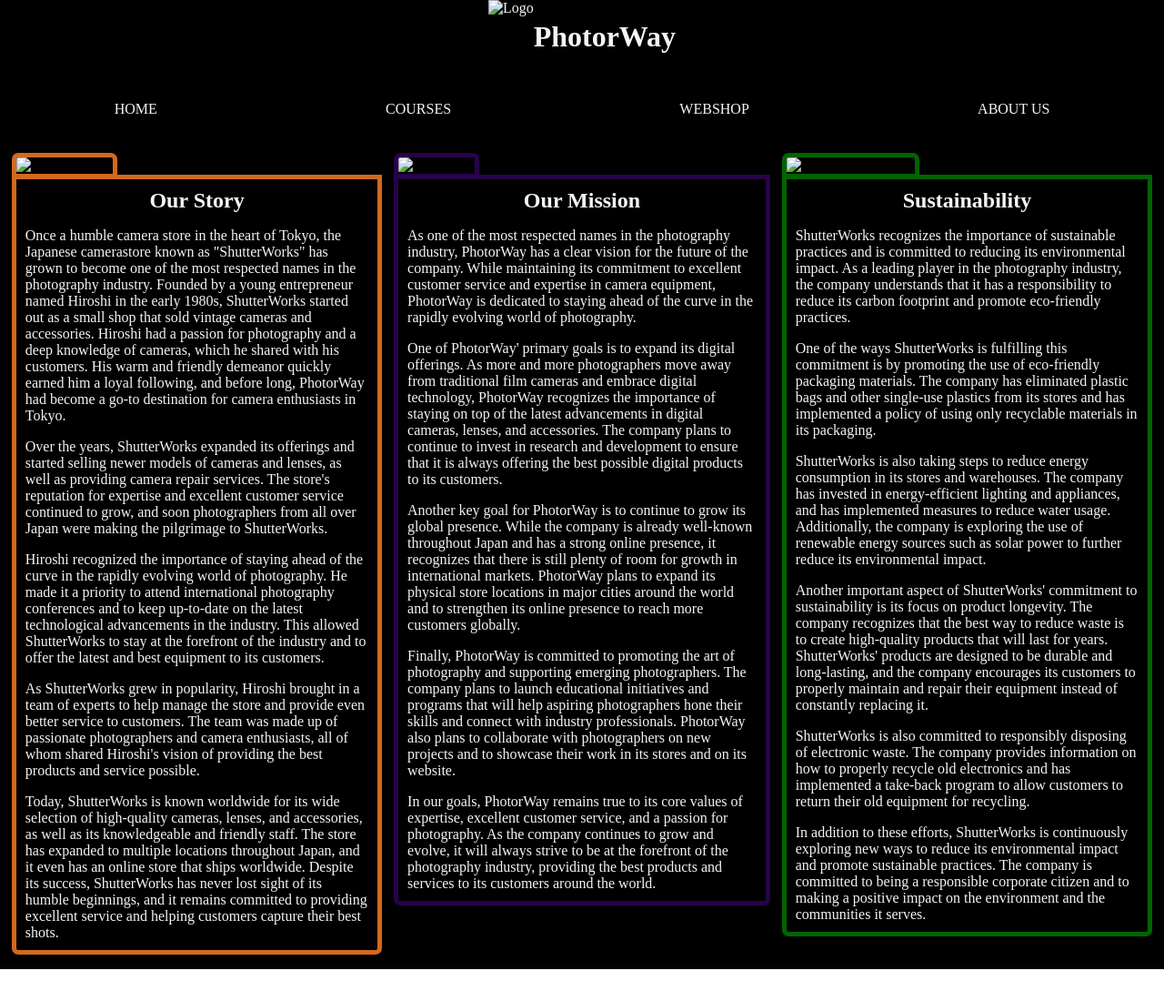
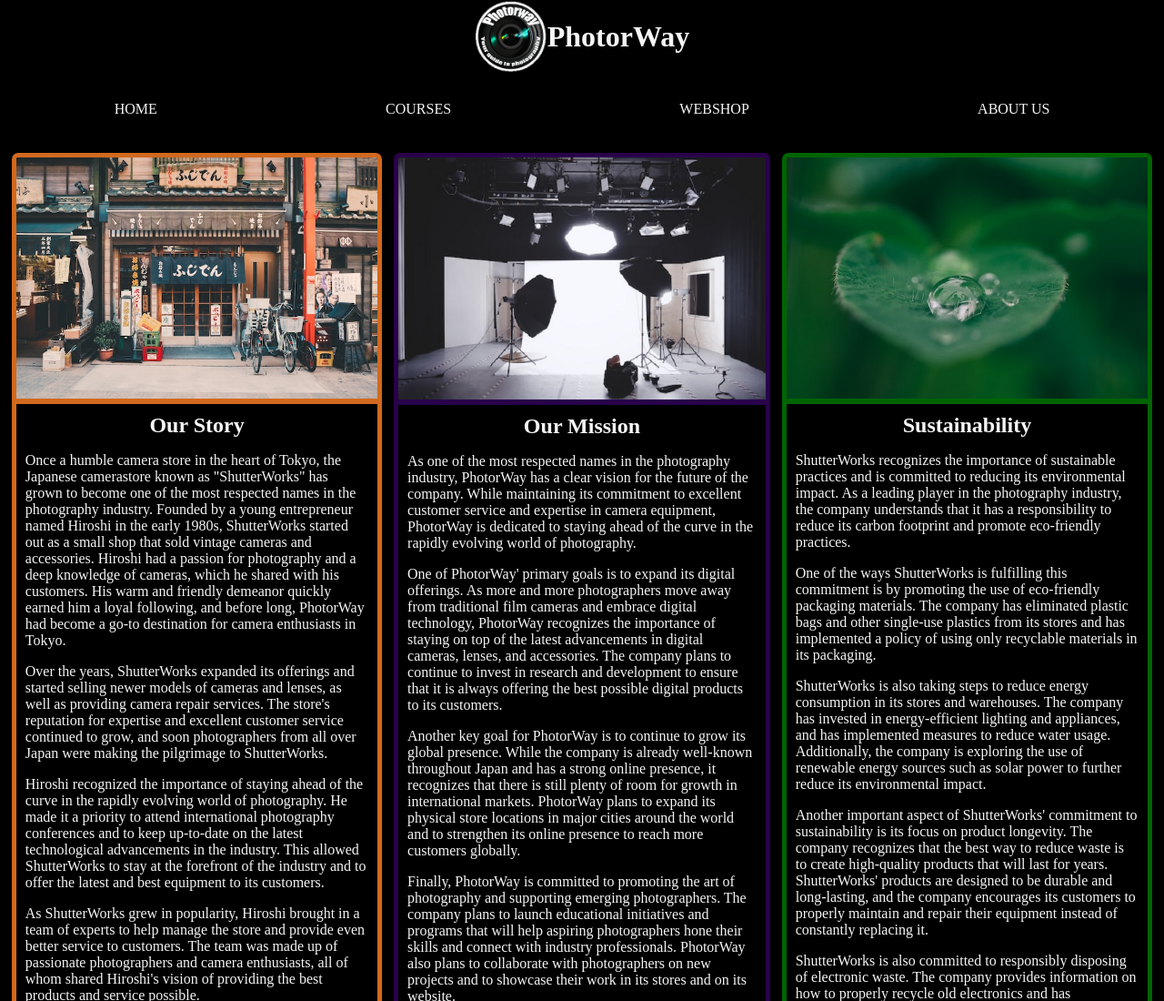
Before and after one commit to wilmerErixon/WU_klass-2C_projektVT2023, a plain HTML site: page aboutUs.html in a window 1280 px wide. Shown: the top 1100 px of the page at 91% size. Before the commit the page ends 1065 px from the top, so only its background shows below. Drawn offline with Linux system fonts and the light colour scheme; the site is published under a folder, as on GitHub Pages, so addresses that start at the root find nothing.

Commit message:
logo photoshop

```diff
--- a/aboutUs.html
+++ b/aboutUs.html
@@ -12,7 +12,7 @@
 
         <header id="header">
 
-            <img src="/img/Photoshop/Logo_PhotorWay_resized.png" alt="Logo" id="logo_image">
+            <img src="img/Photoshop/Logo_PhotorWay_resized.png" alt="Logo" id="logoImage">
             <h1 id="logo">PhotorWay</h1>
 
             <nav>
@@ -35,7 +35,7 @@
         </header>
 
         <section class="aboutUsArticle" id="ourStory">
-            <img src="/img/aboutUs/ourStoryPicture.jpg" alt="japanese store" class="aboutUsPicture" id="aboutUsPictureOurStory">
+            <img src="img/aboutUs/ourStoryPicture.jpg" alt="japanese store" class="aboutUsPicture" id="aboutUsPictureOurStory">
             <article class="aboutUsText" id="aboutUsTextOurStory">
                 <h2 class="aboutUsHeadline">Our Story</h2>
                 <p class="newParagraph">Once a humble camera store in the heart of Tokyo, the Japanese camerastore known as "ShutterWorks" has grown to become one of the most respected names in the photography industry. Founded by a young entrepreneur named Hiroshi in the early 1980s, ShutterWorks started out as a small shop that sold vintage cameras and accessories. Hiroshi had a passion for photography and a deep knowledge of cameras, which he shared with his customers. His warm and friendly demeanor quickly earned him a loyal following, and before long, PhotorWay had become a go-to destination for camera enthusiasts in Tokyo.</p>
@@ -50,7 +50,7 @@
             </article>
         </section>
         <section class="aboutUsArticle" id="ourMission">
-            <img src="/img/aboutUs/ourMissionPicture.jpg" alt="camera set" class="aboutUsPicture" id="aboutUsPictureOurMission">
+            <img src="img/aboutUs/ourMissionPicture.jpg" alt="camera set" class="aboutUsPicture" id="aboutUsPictureOurMission">
             <article class="aboutUsText" id="aboutUsTextOurMission">
                 <h2 class="aboutUsHeadline">Our Mission</h2>
                 <p class="newParagraph">As one of the most respected names in the photography industry, PhotorWay has a clear vision for the future of the company. While maintaining its commitment to excellent customer service and expertise in camera equipment, PhotorWay is dedicated to staying ahead of the curve in the rapidly evolving world of photography.</p>
@@ -65,7 +65,7 @@
             </article>
         </section>
         <section class="aboutUsArticle" id="sustainability">
-            <img src="/img/aboutUs/sustainabilityPicture.jpg" alt="leaf with waterdrop" class="aboutUsPicture" id="aboutUsPictureSustainability">
+            <img src="img/aboutUs/sustainabilityPicture.jpg" alt="leaf with waterdrop" class="aboutUsPicture" id="aboutUsPictureSustainability">
             <article class="aboutUsText" id="aboutUsTextSustainability">
                 <h2 class="aboutUsHeadline">Sustainability</h2>
                 <p class="newParagraph">ShutterWorks recognizes the importance of sustainable practices and is committed to reducing its environmental impact. As a leading player in the photography industry, the company understands that it has a responsibility to reduce its carbon footprint and promote eco-friendly practices. </p>
--- a/css/style.css
+++ b/css/style.css
@@ -20,8 +20,8 @@
     text-decoration: none;
 }
 
-#logo_image{
-    height: 10vh;
+#logoImage{
+    height: 8vh;
 }
 
 #linkList{
@@ -439,6 +439,10 @@
         display: none;
     }
 
+    #logoImage{
+        height: 10vh;
+    }
+
     #linkList{
         background-color: black;
         height: 10vh;
```
Also changed, not shown: analogPhotographyCourse.html (+5 -5 lines), courses.html (+1 -1 lines), index.html (+1 -1 lines).
